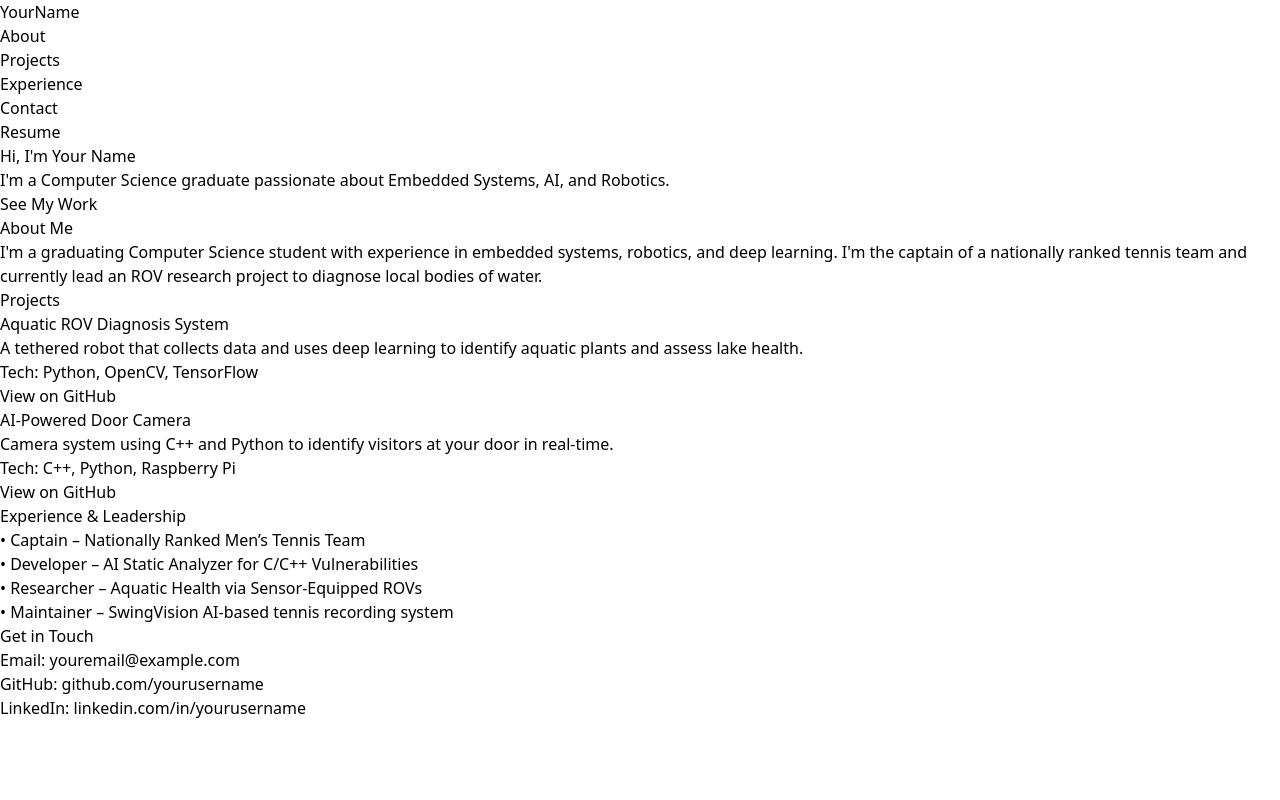
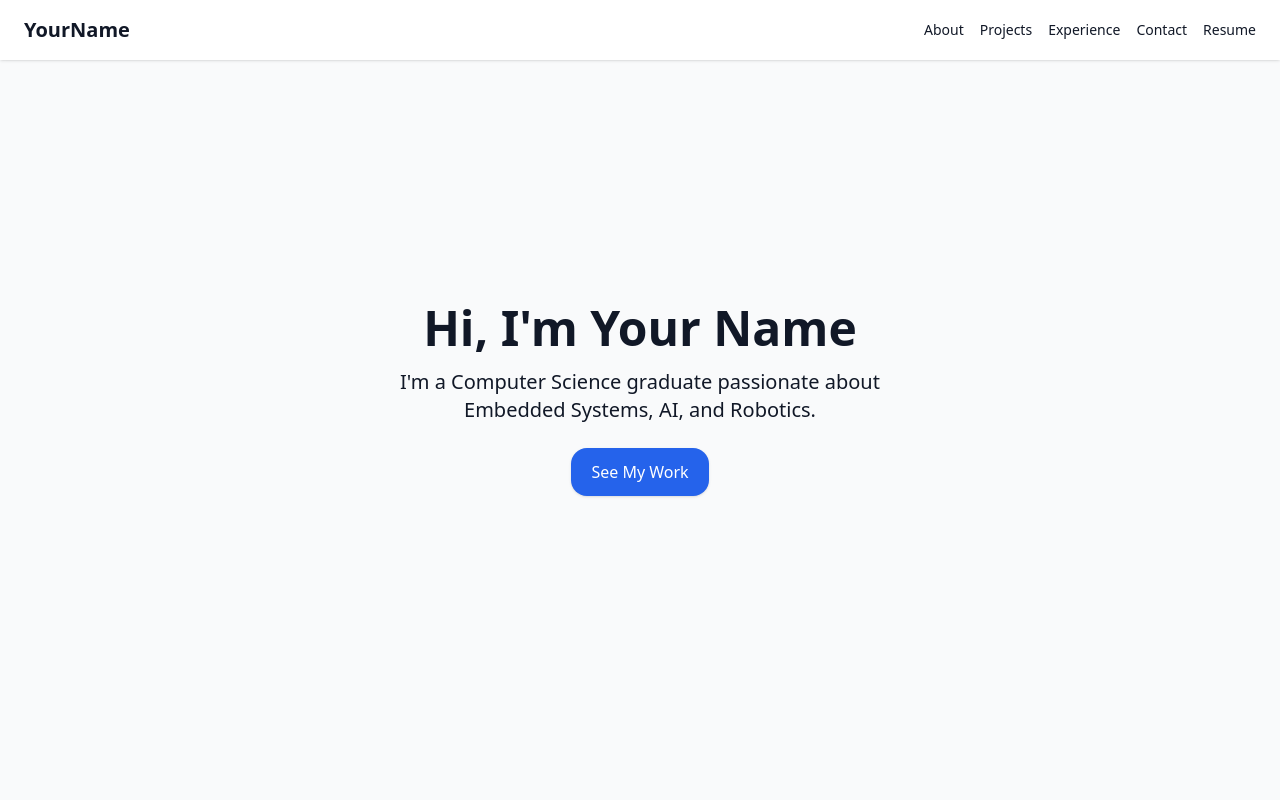
Before and after one commit to benedekaibas/Personal-Portfolio, a React (Vite) app: page / in a window 1280 px wide. Shown: the top 800 px of the page. Built offline with nearby package versions, Linux system fonts and the light colour scheme.

Commit message:
changes in tailwind config

```diff
--- a/tailwind.config.js
+++ b/tailwind.config.js
@@ -0,0 +1,11 @@
+/** @type {import('tailwindcss').Config} */
+module.exports = {
+    content: [
+      "./index.html",
+      "./src/**/*.{js,jsx}",
+    ],
+    theme: {
+      extend: {},
+    },
+    plugins: [],
+  };
```
